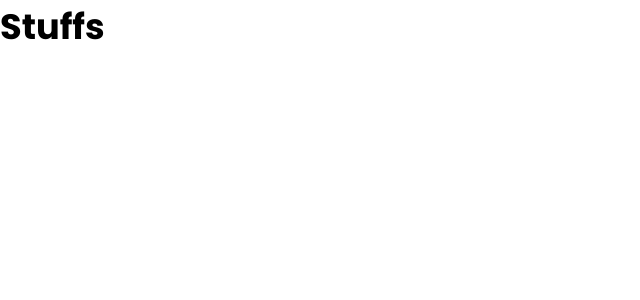
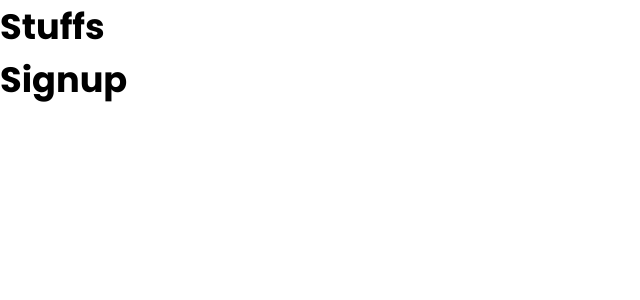
Before and after one commit to aneylon/nn-rr, a React (Create React App) app in the folder finance/: page /signup in a window 1280 px wide. Shown: the top 300 px of the page, without its empty margins (0-640 px from the left). Built offline with nearby package versions, Linux system fonts and the light colour scheme.

Commit message:
Set up routes.

```diff
--- a/finance/package.json
+++ b/finance/package.json
@@ -9,6 +9,7 @@
     "@testing-library/user-event": "^13.5.0",
     "react": "^18.2.0",
     "react-dom": "^18.2.0",
+    "react-router-dom": "5.3",
     "react-scripts": "5.0.1",
     "web-vitals": "^2.1.4"
   },
--- a/finance/src/App.js
+++ b/finance/src/App.js
@@ -1,7 +1,21 @@
+import { BrowserRouter, Switch, Route } from "react-router-dom";
+import Home from "./Pages/Home/Home";
+import Login from "./Pages/Login/Login";
+import Signup from "./Pages/Signup/Signup";
+import { Redirect } from "react-router-dom/cjs/react-router-dom.min";
+
 export default function App() {
   return (
     <div className="App">
       <h1>Stuffs</h1>
+      <BrowserRouter>
+        <Switch>
+          <Route exact path="/" component={Home} />
+          <Route path="/login" component={Login} />
+          <Route path="/signup" component={Signup} />
+          <Redirect from="*" to="/" />
+        </Switch>
+      </BrowserRouter>
     </div>
   );
 }
--- /dev/null
+++ b/finance/src/Pages/Home/Home.jsx
@@ -0,0 +1,9 @@
+import styles from "./Home.module.css";
+
+export default function Home() {
+  return (
+    <div>
+      <h1>Home</h1>
+    </div>
+  );
+}
--- /dev/null
+++ b/finance/src/Pages/Login/Login.jsx
@@ -0,0 +1,9 @@
+import styles from "./Login.module.css";
+
+export default function Login() {
+  return (
+    <div>
+      <h1>Login</h1>
+    </div>
+  );
+}
--- /dev/null
+++ b/finance/src/Pages/Signup/Signup.jsx
@@ -0,0 +1,9 @@
+import styles from "./Signup.module.css";
+
+export default function Signup() {
+  return (
+    <div>
+      <h1>Signup</h1>
+    </div>
+  );
+}
```
Also changed, not shown: finance/src/Pages/Home/Home.module.css (added), finance/src/Pages/Login/Login.module.css (added), finance/src/Pages/Signup/Signup.module.css (added), 1 other file (tests, documents, lock files or other folders).
